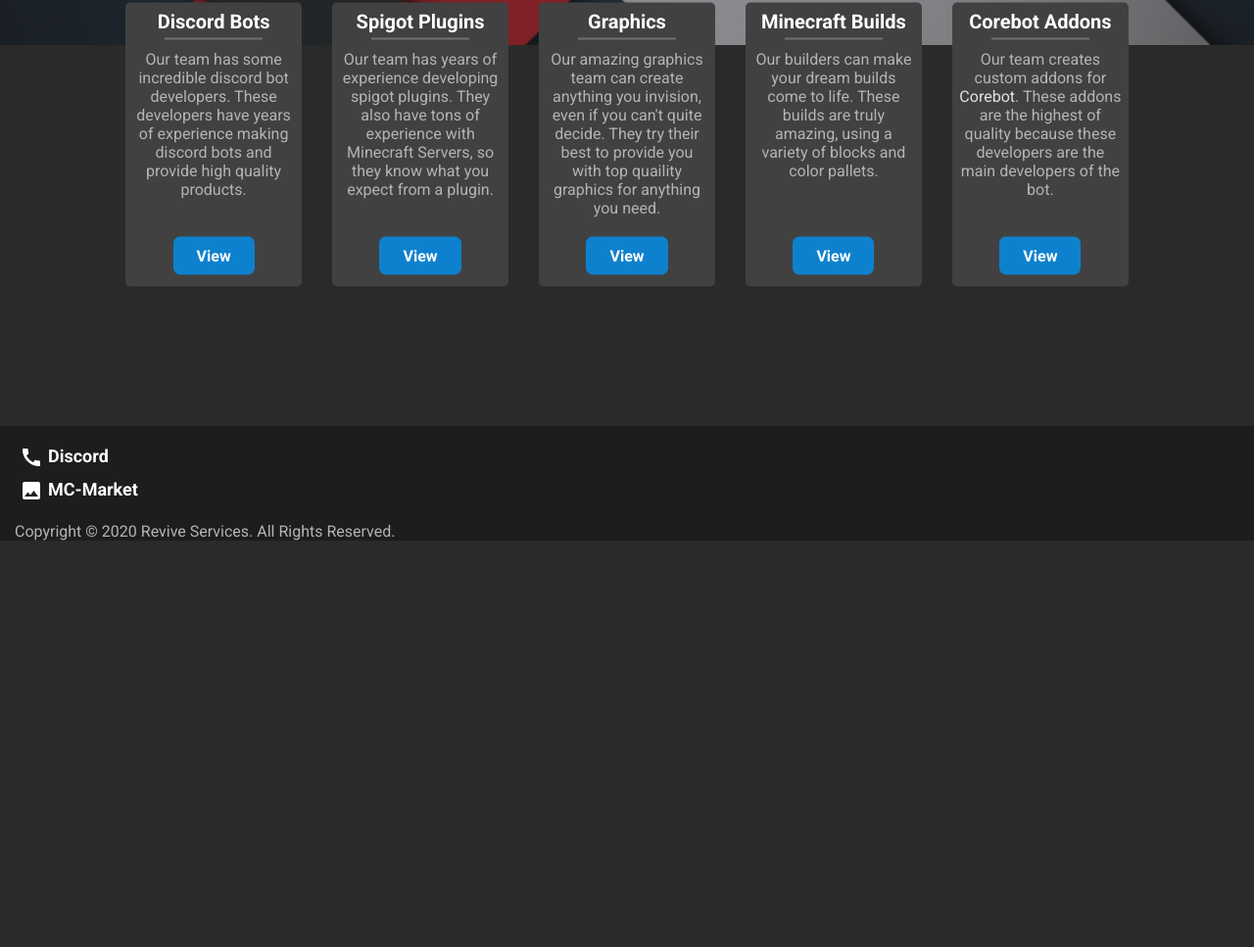
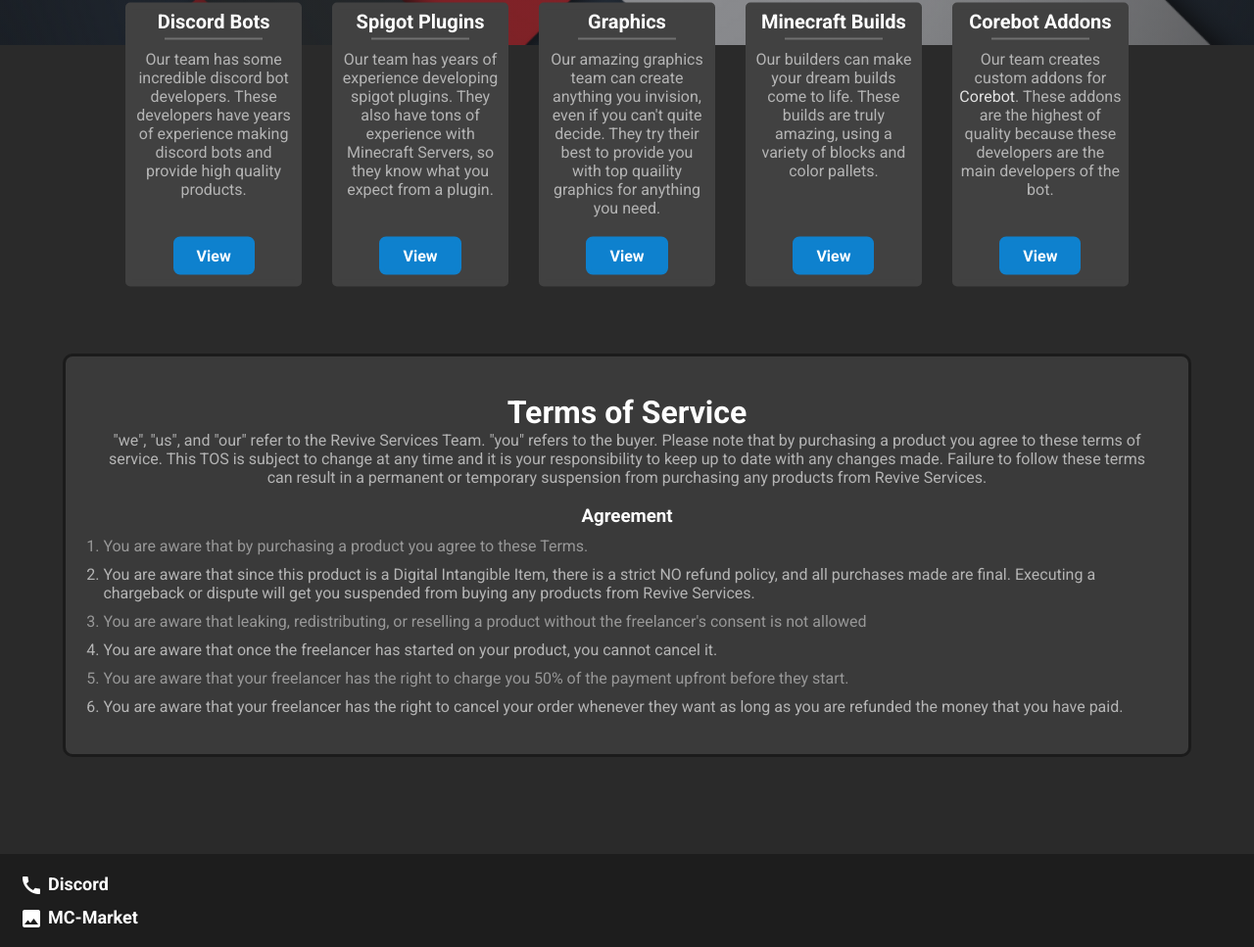
Before and after one commit to KSti56/reviveservices, a website: page public/home.ejs in a window 1280 px wide. Shown: the part 418-1385 px from the top of the page at 98% size. Before the commit the page ends 970 px from the top, so only its background shows below. Drawn offline with nearby package versions, Linux system fonts and the light colour scheme; files that its build step writes are made by us from their sources; files whose address does not match are found by name.

Commit message:
Added ToS and scrollbar

```diff
--- a/public/assets/css/_nav.scss
+++ b/public/assets/css/_nav.scss
@@ -82,7 +82,14 @@
     }
 
     // RESPONSIVE NAVIGATION
-    .responsive-icon {
+    .burger div {
+        width: 25px;
+        height: 2.25px;
+
+        background-color: white;
+        margin: 6px 0;
+    }
+    .burger {
         display: none;
     }
 }
--- a/public/assets/css/_responsive.scss
+++ b/public/assets/css/_responsive.scss
@@ -1,42 +1,14 @@
 // NAV
-@media screen and (max-width: 600px) {
+@media screen and (max-width: 768px) {
     nav {
-        & > .links > *:not(:first-child),
-        & > .our-work button {
-            display: none;
-        }
-
-        & > .responsive-icon {
-            float: right;
-            display: block;
-        }
-
-        &.responsive {
-            position: relative;
-            .responsive-icon {
-                position: absolute;
-                right: 0;
-                top: 0;
+        .links {
+            .burger {
+                display: block;
             }
 
-            a {
-                float: none;
-                display: block;
-                text-align: left;
-            }
-
-            .our-work {
-                float: none;
-
-                .links {
-                    position: relative;
-                }
-
-                button {
-                    display: block;
-                    width: 100%;
-                    text-align: left;
-                }
+            a,
+            button {
+                display: none;
             }
         }
     }
--- /dev/null
+++ b/public/assets/css/_scrollbar.scss
@@ -0,0 +1,16 @@
+::-webkit-scrollbar {
+    width: 10px;
+}
+::-webkit-scrollbar-track {
+  background: #3d3d3d;
+}
+
+::-webkit-scrollbar-thumb {
+  background: #1078bc;
+  border: 5px solid #1078bc;
+  border-radius: 3px;
+}
+
+::-webkit-scrollbar-thumb:hover {
+  background: #02568d;
+}
--- a/public/assets/css/_variables.scss
+++ b/public/assets/css/_variables.scss
@@ -1,5 +1,6 @@
 $theme-color: #167abf;
 $main-text-color: #b4b4b4;
+$darker-text: #979797;
 
 /* NAV */
 $company-name-color: white;
@@ -31,5 +32,8 @@
 $view-button-background: #0e81ce;
 $card-a-tag-color: #e2e2e2;
 
+// TOS
+$tos-border-color: rgb(27, 27, 27);
+$tos-background-color: rgb(58, 58, 58);
 /* FOOTER */
 $footer-background: #1d1d1d;
--- a/public/assets/css/pages/home.scss
+++ b/public/assets/css/pages/home.scss
@@ -1,4 +1,44 @@
+@import "../variables";
 header {
     background: linear-gradient(rgba(29, 29, 29, 0.45), rgba(29, 29, 29, 0.45)),
         url("../../img/Background.png") center center / cover no-repeat;
 }
+main {
+    .tos {
+        background-color: $tos-background-color;
+        border: 3px solid $tos-border-color;
+        padding: 3vw;
+        border-radius: 10px;
+
+        margin-top: 25px;
+        display: flex;
+        flex-direction: column;
+
+        width: 90%;
+        margin-left: auto;
+        margin-right: auto;
+
+        h1 {
+            align-self: center;
+            color: white;
+        }
+
+        .terms {
+            p {
+                text-align: center;
+            }
+
+            h3 {
+                color: white;
+                text-align: center;
+            }
+
+            li {
+                margin-top: 10px;
+            }
+            li:nth-child(even) {
+                color: $darker-text;
+            }
+        }
+    }
+}
--- a/public/assets/css/style.scss
+++ b/public/assets/css/style.scss
@@ -4,6 +4,7 @@
 @import "./header";
 @import "./main";
 @import "./footer";
+@import "./scrollbar";
 
 body {
     font-family: "Roboto", sans-serif;
--- a/public/home.ejs
+++ b/public/home.ejs
@@ -76,6 +76,55 @@
                     <a href="/our-work/corebot-addons" class="view">View</a>
                 </div>
             </div>
+
+            <div class="tos">
+                <h1>Terms of Service</h1>
+                <ol class="terms">
+                    <p>
+                        "we", "us", and "our" refer to the Revive Services Team.
+                        "you" refers to the buyer. Please note that by
+                        purchasing a product you agree to these terms of
+                        service. This TOS is subject to change at any time and
+                        it is your responsibility to keep up to date with any
+                        changes made. Failure to follow these terms can result
+                        in a permanent or temporary suspension from purchasing
+                        any products from Revive Services.
+                    </p>
+                    <br />
+
+                    <h3>Agreement</h3>
+
+                    <li>
+                        You are aware that by purchasing a product you agree to
+                        these Terms.
+                    </li>
+                    <li>
+                        You are aware that since this product is a Digital
+                        Intangible Item, there is a strict NO refund policy, and
+                        all purchases made are final. Executing a chargeback or
+                        dispute will get you suspended from buying any products
+                        from Revive Services.
+                    </li>
+                    <li>
+                        You are aware that leaking, redistributing, or reselling
+                        a product without the freelancer's consent is not
+                        allowed
+                    </li>
+                    <li>
+                        You are aware that once the freelancer has started on
+                        your product, you cannot cancel it.
+                    </li>
+                    <li>
+                        You are aware that your freelancer has the right to
+                        charge you 50% of the payment upfront before they start.
+                    </li>
+                    <li>
+                        You are aware that your freelancer has the right to
+                        cancel your order whenever they want as long as you are
+                        refunded the money that you have paid.
+                    </li>
+                </ol>
+            </div>
         </main>
 
         <%- include('includes/footer', { level: '.' }) %>
--- a/public/includes/navigation.ejs
+++ b/public/includes/navigation.ejs
@@ -28,14 +28,13 @@
         </div>
         <a href="<%= level %>/redirect/discord" class="link-discord">Discord</a>
         <a href="#" class="link-login">Login</a>
+
+        <div class="burger">
+            <div class="ln-1"></div>
+            <div class="ln-2"></div>
+            <div class="ln-3"></div>
+        </div>
     </div>
-
-    <a
-        href="javascript:void(0);"
-        class="responsive-icon"
-        onclick="toggleNavigation()"
-        >&#9776;</a
-    >
 
     <script>
         const currentPage = "<%= page %>";
```
Also changed, not shown: public/assets/css/pages/home.css, public/assets/css/style.css, 2 other files.
